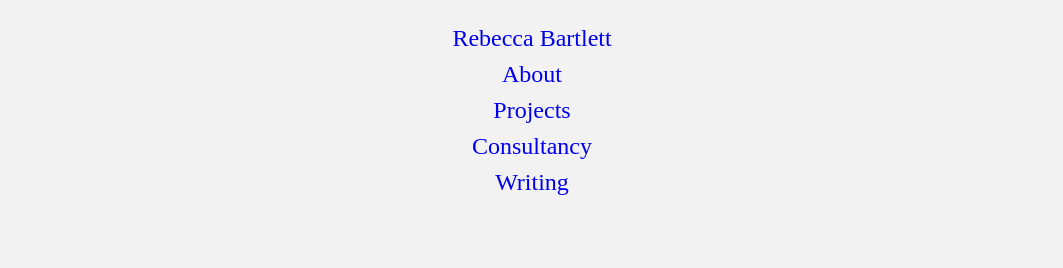
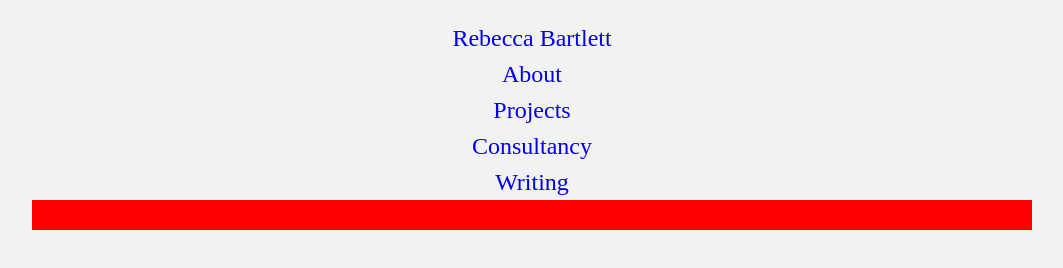
Before and after one commit to smongey/rebeccabartlettwrites, a plain HTML site: page index.html in a window 1280 px wide. Shown: the whole page, without its empty margins (108-1171 px from the left). Drawn offline with Linux system fonts and the light colour scheme.

Commit message:
updated stylesheet to check if imac version is working

```diff
--- a/style.css
+++ b/style.css
@@ -56,4 +56,4 @@ body { margin:0; padding:20px; background: #f2f2f2; font-size: 1.5em; text-align
 #wrap a { text-decoration: none; }
 nav { line-height: 1.5em; }
 
-section {  }
+section { display: block; background:#ff0000; height:30px; }
```
